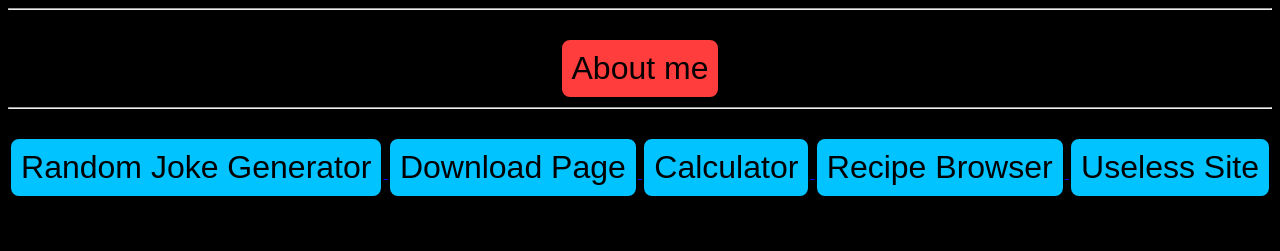
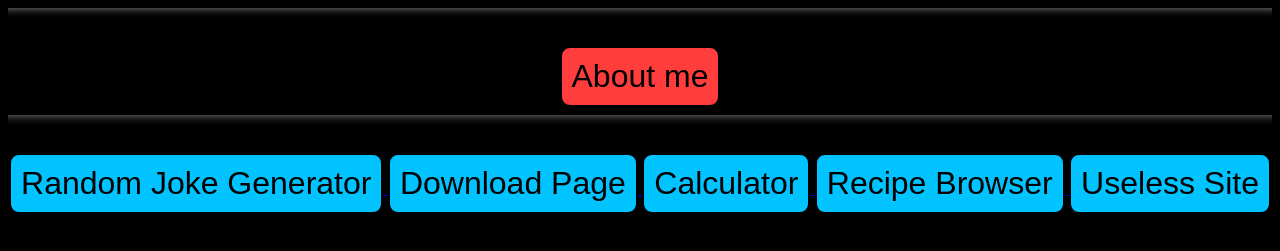
Before and after one commit to ZehJulianLp/zehjulianlp.github.io, a plain HTML site: page index.html in a window 1280 px wide. Shown: the part 111-362 px from the top of the page. Drawn offline with Linux system fonts and the light colour scheme.

Commit message:
Added lines

```diff
--- a/index.html
+++ b/index.html
@@ -51,6 +51,12 @@
             background-color: #801414;
             color: #000000;
         }
+        hr {
+            height: 10px;
+            border: 0;
+            box-shadow: 0 10px 10px -10px #8c8c8c inset;
+            color: #ff3d3d;
+            }
     </style>
     <a href="https://youtube.com/c/ZehJulianLp"><img src="img/logo.png" alt="Logo" class="logo" ></a>
     <h1 class="headline">Welcome to my Website!</h1>
```
